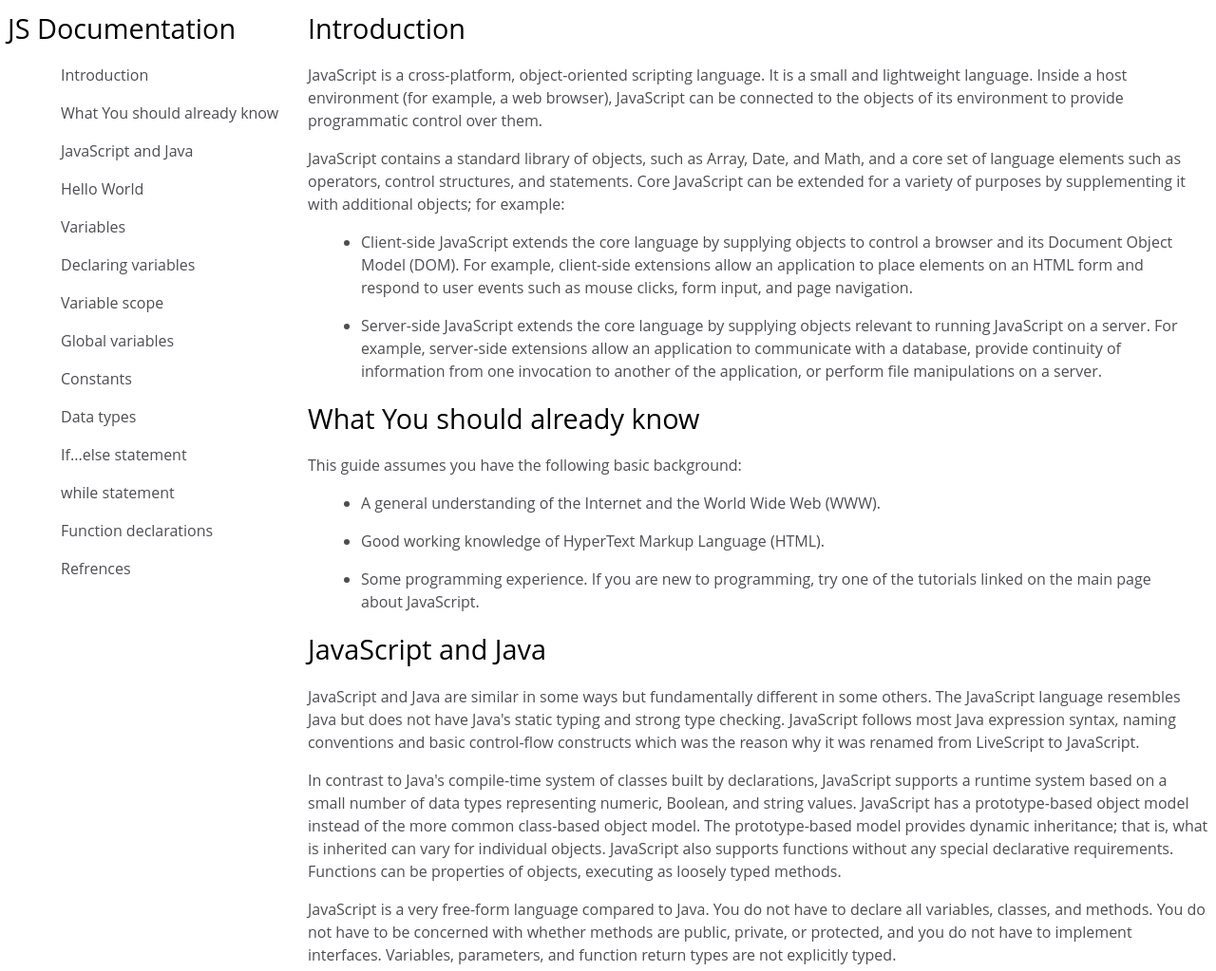
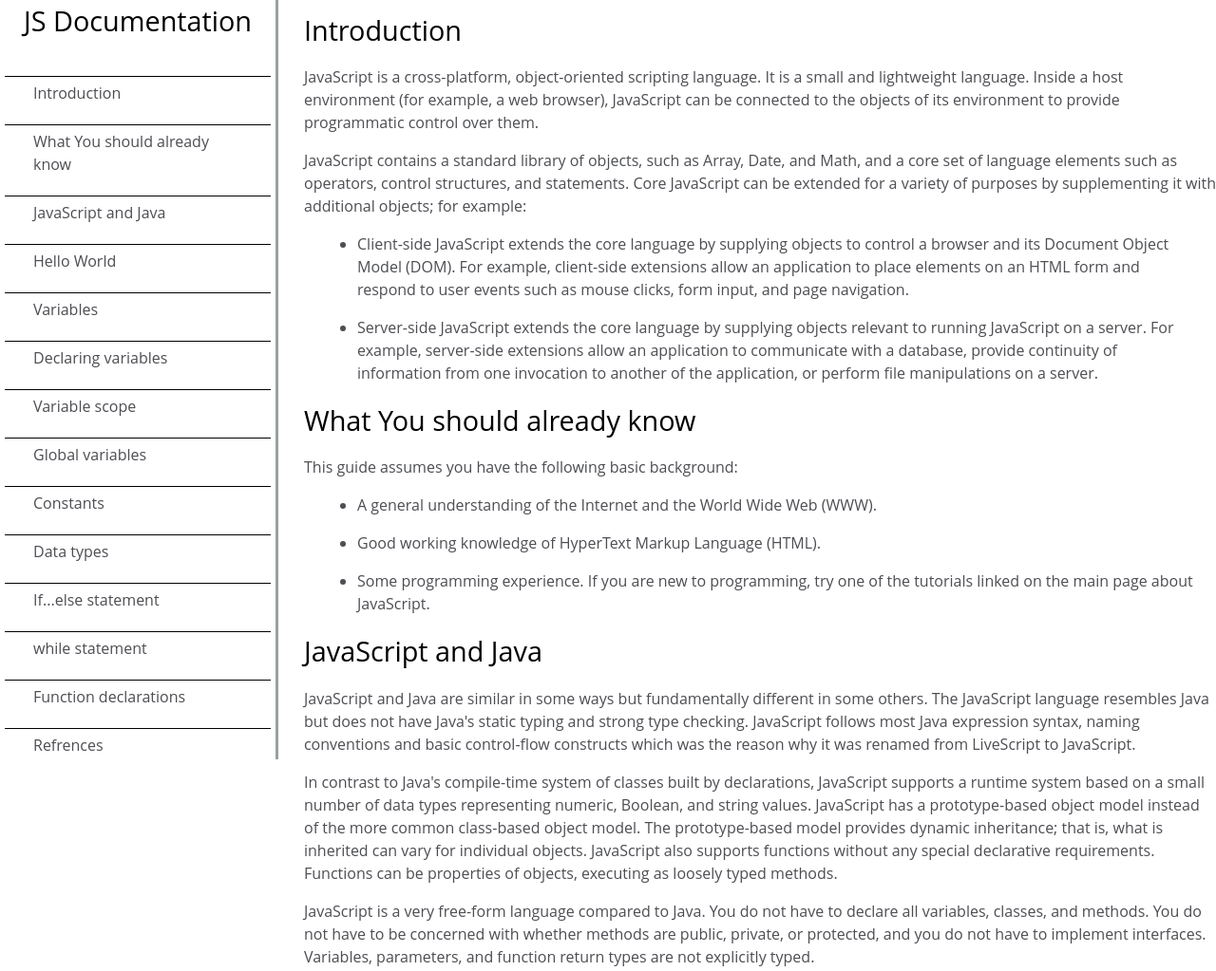
Before and after one commit to iamvermajayant/Technical-Documentation, a plain HTML site: page index.html in a window 1280 px wide. Shown: the top 1023 px of the page at 95% size. Drawn offline with Linux system fonts and the light colour scheme.

Commit message:
completed the whole project

```diff
--- a/index.html
+++ b/index.html
@@ -8,7 +8,7 @@
   </head>
   <body>
     <nav id="navbar">
-      <header>JS Documentation</header>
+      <header class="top-heading">JS Documentation</header>
       <ul id="ul-navbar">
         <li>
           <a class="nav-link" href="#Introduction"> Introduction </a>
@@ -47,7 +47,7 @@
           <a class="nav-link" href="#Data_types"> Data types </a>
         </li>
         <li>
-          <a class="nav-link" href="#If_else_statement">
+          <a class="nav-link" href="#if...else_statement">
             If...else statement
           </a>
         </li>
@@ -309,7 +309,7 @@
           procedures that your application can perform.
         </p>
       </section>
-      <section class="main-section" id="If_else_statement">
+      <section class="main-section" id="if...else_statement">
         <header>if...else statement</header>
         <p>
           Use the if statement to execute a statement if a logical condition is
--- a/styles.css
+++ b/styles.css
@@ -1,4 +1,6 @@
+
 body{
+    margin: 0px;
     display: flex;
     flex-direction: row;
     font-family: "Open Sans", Arial, sans-serif;
@@ -6,6 +8,7 @@ body{
     line-height: 1.5;
     background-color: #FFF;
     color : #4d4e53
+
 }
 
 header {
@@ -15,16 +18,29 @@ header {
 
 #navbar{
     height: 100vh;
-    width: 25%;
+    border-right : solid;
+    position: fixed;
+    min-width: 290px;
+    top: 0px;
+    left: 0px;
+    width: 290px;
+    height: 100%;
+    border-right: solid;
+    border-color: rgba(0, 22, 22, 0.4);
+    overflow: scroll;
 }
 
 #main-doc{
     width: 75%;
     height: 100vh;
+    position: absolute;
+    margin-left : 310px;
+    padding : 10px;
 }
 
 li{
     margin : 1rem;
+
 }
 
 .nav-link{
@@ -34,7 +50,7 @@ li{
 
 #ul-navbar{
     list-style-type: none;
-
+    padding : 5px;
 }
 
 code{
@@ -47,3 +63,26 @@ code{
     margin-left : 15px;
     line-height: 2;
 }
+
+
+#navbar header{
+ text-align: center;
+}
+
+#navbar li {
+    border-top : 1px solid black;
+    padding : 5px 30px;
+    margin-left: 0px;
+    margin-right: 0px;
+}
+
+
+@media only screen and (max-width: 600px){
+	#navbar{
+        display: none;
+    }
+
+    #main-doc{
+        margin-left: 5rem;
+    }
+}
```
